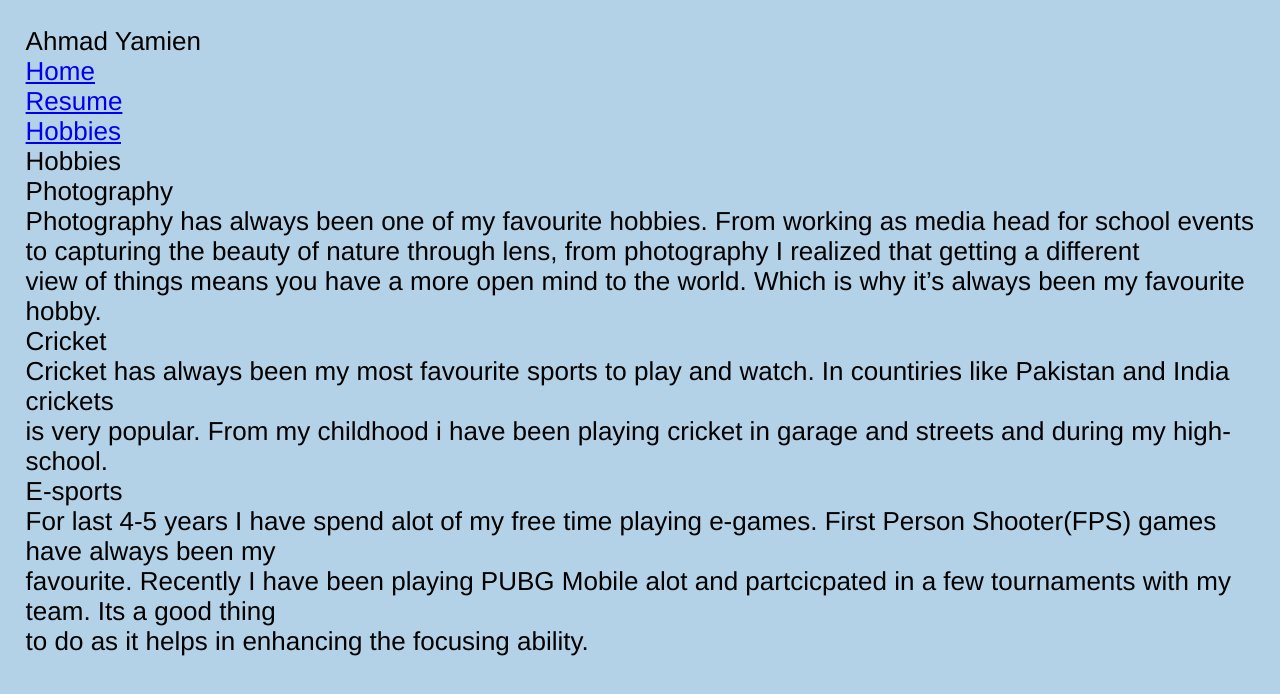
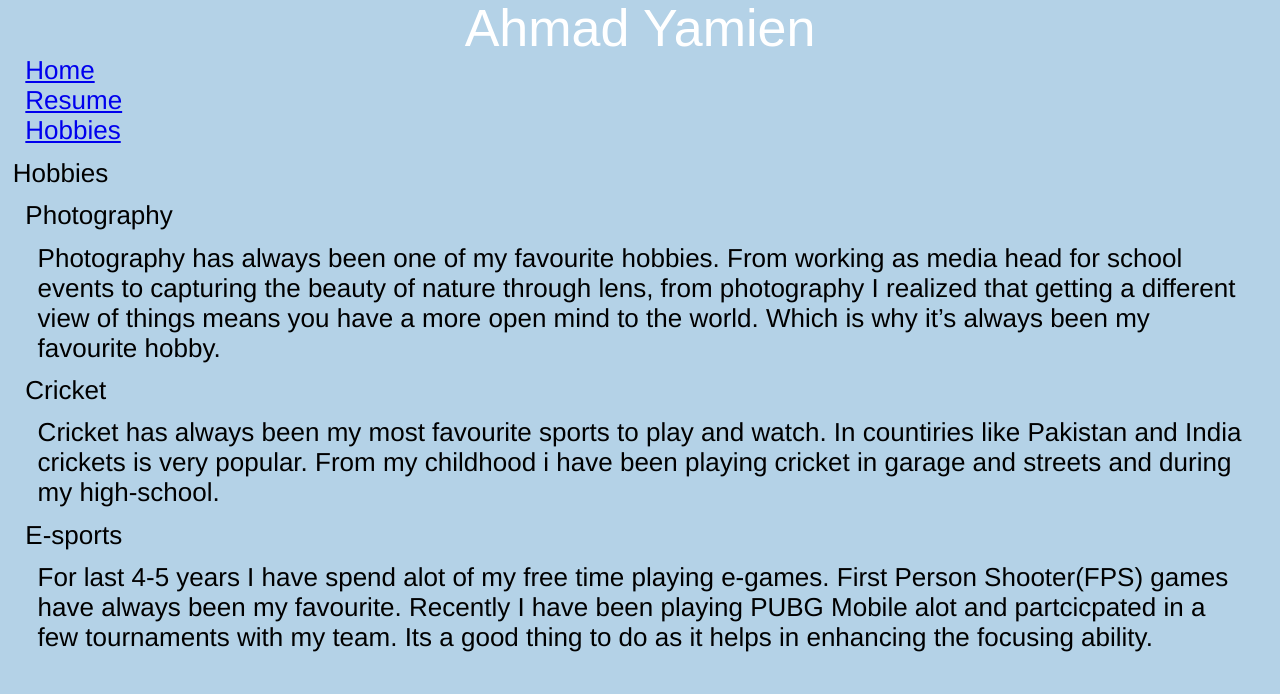
Before and after one commit to Ch-ahmad/project2, a plain HTML site: page Hobbies/index.html in a window 1280 px wide. Drawn offline with Linux system fonts and the light colour scheme.

Commit message:
New CSS added

```diff
--- a/Hobbies/index.html
+++ b/Hobbies/index.html
@@ -9,7 +9,7 @@
 
 <body>
     <header class="header">
-        <h1 class="head_1">Ahmad Yamien</h1>
+        <h1 class="head-1">Ahmad Yamien</h1>
         <nav>
             <ul>
                 <li><a href="../index.html">Home</a></li>
@@ -20,20 +20,27 @@
         </nav>
     </header>
 
-    <section class="my_hobbies">
+    <section class="my-hobbies">
         <h2>Hobbies</h2>
+<ul>
+    <h3>Photography</h3>
+   <ul>
+    <p>Photography has always been one of my favourite hobbies. From working as media head for school events to capturing the beauty of nature through lens, from photography I realized that getting a different view of things means you have
+        a more open mind to the world. Which is why it’s always been my favourite hobby.</p>
+   </ul>
 
-        <h3>Photography</h3>
+    <h3>Cricket</h3>
+    <ul>
+        <p>Cricket has always been my most favourite sports to play and watch. In countiries like Pakistan and India crickets is very popular. From my childhood i have been playing cricket in garage and streets and during my high-school.</p>
+    </ul>
 
-        <p>Photography has always been one of my favourite hobbies. From working as media head for school events <br> to capturing the beauty of nature through lens, from photography I realized that getting a different <br> view of things means you have
-            a more open mind to the world. Which is why it’s always been my favourite hobby.</p>
+    <h3>E-sports</h3>
+   <ul>
+    <p>For last 4-5 years I have spend alot of my free time playing e-games. First Person Shooter(FPS) games have always been my favourite. Recently I have been playing PUBG Mobile alot and partcicpated in a few tournaments with my team. Its a good
+        thing to do as it helps in enhancing the focusing ability.</p>
+   </ul>
 
-        <h3>Cricket</h3>
-        <p>Cricket has always been my most favourite sports to play and watch. In countiries like Pakistan and India crickets <br> is very popular. From my childhood i have been playing cricket in garage and streets and during my high-school.</p>
-
-        <h3>E-sports</h3>
-        <p>For last 4-5 years I have spend alot of my free time playing e-games. First Person Shooter(FPS) games have always been my <br> favourite. Recently I have been playing PUBG Mobile alot and partcicpated in a few tournaments with my team. Its a good
-            thing <br> to do as it helps in enhancing the focusing ability.</p>
+</ul>
 
 
     </section>
--- a/css/screen.css
+++ b/css/screen.css
@@ -20,8 +20,32 @@ html{
 
 body {
   background-color: #b4d2e7;
-  /* text-align: center; */
   align-content: center;
-  padding: 2%;
+  padding: 1%;
 
 }
+
+
+h1 {
+  padding: auto;
+  margin: 0px;
+  text-align: center;
+  color: white;
+  font-family: "Montserrat", sans-serif;
+  font-size: 2rem;
+}
+
+ul {
+  list-style-position: inherit;
+  list-style-type: none;
+  margin: 0%;
+  padding: 1%;
+}
+
+.contact-info {
+  margin: 0px;
+  text-align: center;
+  color: rgb(255, 0, 0);
+  font-family: "Montserrat", sans-serif;
+  font-size: 2rem;
+}
```
Also changed, not shown: index.html (+7 -5 lines).
